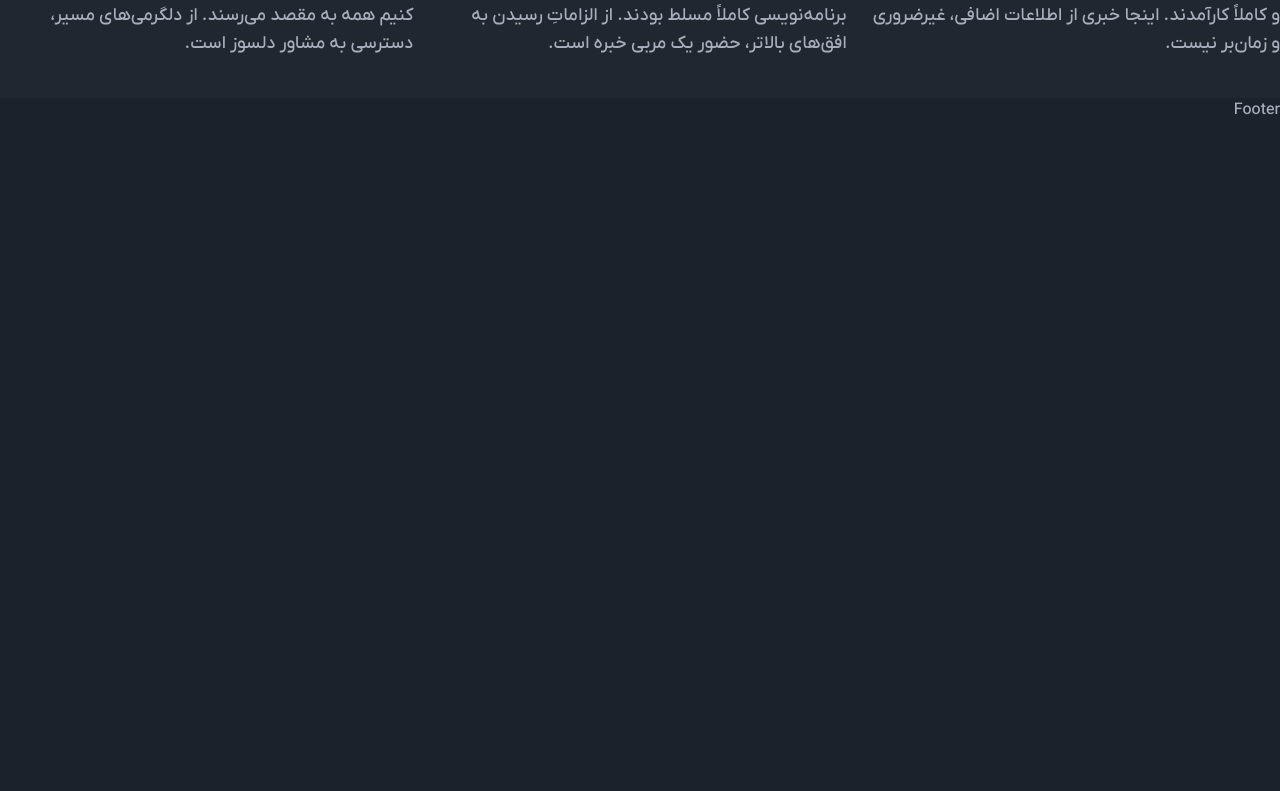
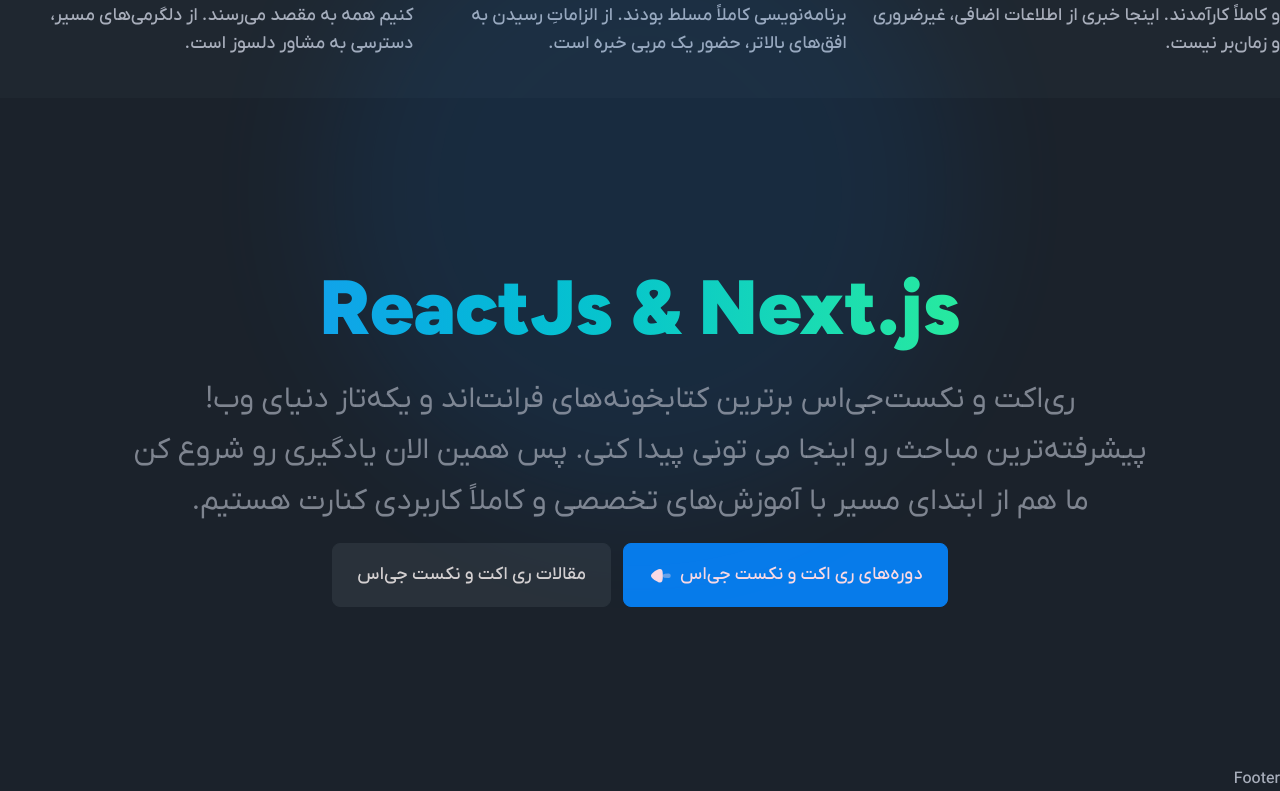
Before and after one commit to mohammadsookhtesaraei/classbon-next, a Next.js app: page / in a window 1280 px wide. Shown: the part 873-1664 px from the top of the page. Before the commit the page ends 995 px from the top, so only its background shows below. Built offline with nearby package versions, Linux system fonts and the light colour scheme.

Commit message:
feat : add reactnextupdtaesection

```diff
--- /dev/null
+++ b/src/app/_components/home/reactnextupdatesection/index.ts
@@ -0,0 +1 @@
+export * from "./reactnextupdatesection"
--- /dev/null
+++ b/src/app/_components/home/reactnextupdatesection/reactnextupdatesection.tsx
@@ -0,0 +1,42 @@
+import Button from "../../button/Button";
+import { IconArrowLeftFill } from "@/app/_components/icons/icons";
+
+export const Reactnextupdatesection = () => {
+  return (
+      <section className="px-2 my-40">
+        {/* <div className="sticky top-0 pt-0 text-center"> */}
+        <div className="relative pt-0 text-center">
+          <div className="bg-primary pointer-events-none absolute left-1/2 aspect-square w-1/2 -translate-x-1/2 -top-96 rounded-full opacity-10 blur-3xl"></div>
+
+          <h2
+            lang="en"
+            className="gradient-reverse leading-[1.3] relative z-10 mx-auto inline-block text-[clamp(2rem,6vw,5.5rem)] font-black">
+            ReactJs & Next.js
+          </h2>
+          <p className="text-base-content/70  relative z-2 py-4 m-auto md:text-3xl max-w-5xl font-light leading-[1.7]!">
+            ری‌اکت و نکست‌جی‌اس برترین کتابخونه‌های فرانت‌اند و یکه‌تاز دنیای
+            وب! پیشرفته‌ترین مباحث رو اینجا می تونی پیدا کنی. پس همین الان
+            یادگیری رو شروع کن ما هم از ابتدای مسیر با آموزش‌های تخصصی و کاملاً
+            کاربردی کنارت هستیم.
+          </p>
+          <div className="flex gap-3 justify-center">
+            <Button
+              variant="primary"
+              size="large"
+              className="mt-7"
+              animatedIcon={true}>
+              دوره‌های ری اکت و نکست‌ جی‌اس
+              <IconArrowLeftFill fill="currentColor" />
+            </Button>
+            <Button
+              variant="neutral"
+              size="large"
+              className="mt-7"
+              animatedIcon={true}>
+              مقالات ری اکت و نکست‌ جی‌اس
+            </Button>
+          </div>
+        </div>
+      </section>
+  )
+}
--- a/src/app/page.tsx
+++ b/src/app/page.tsx
@@ -1,5 +1,6 @@
 import {Featuresection} from "./_components/home/featuressection";
 import { HeroSection } from "./_components/home/herosection";
+import {Reactnextupdatesection} from "./_components/home/reactnextupdatesection";
 
 
 export default function Home() {
@@ -7,6 +8,7 @@ export default function Home() {
   <div>
     <HeroSection/>
     <Featuresection/>
+    <Reactnextupdatesection/>
   </div>
  )
 }
```
